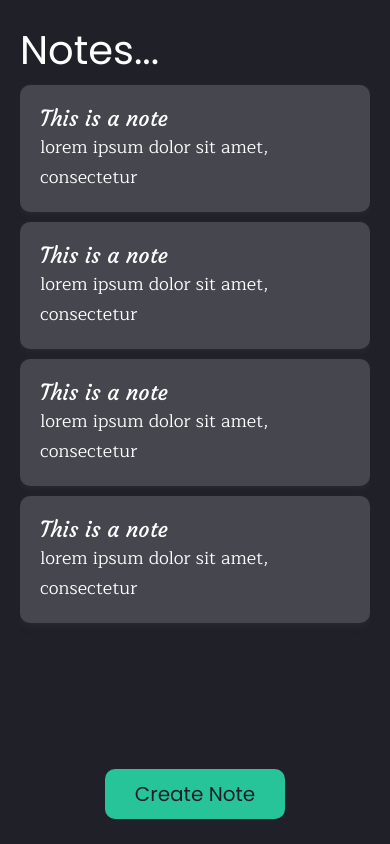
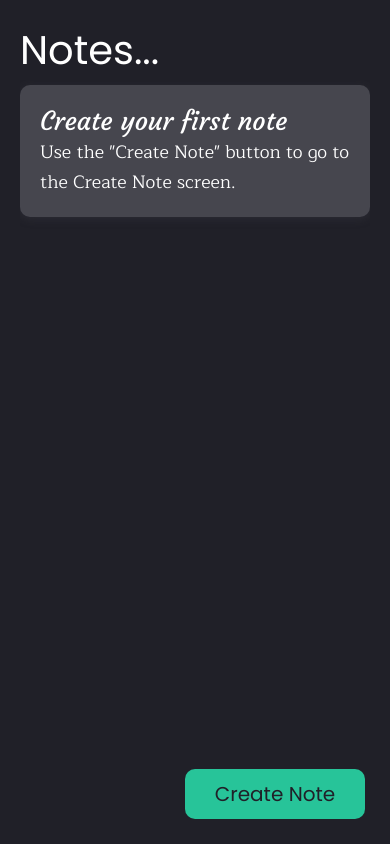
Before and after one commit to lcgaravito/easy-notes, a React Native app: screen / in a window 390 px wide. Built offline with nearby package versions, Linux system fonts and the light colour scheme.

Commit message:
device orientation

```diff
--- a/App.tsx
+++ b/App.tsx
@@ -1,7 +1,7 @@
 import { StatusBar } from "expo-status-bar";
 import { useFonts } from "expo-font";
-import { useState } from "react";
-import { SafeAreaView, StyleSheet } from "react-native";
+import { useEffect, useState } from "react";
+import { Dimensions, SafeAreaView, StyleSheet } from "react-native";
 import CreateNote from "./screens/CreateNote";
 import Notes from "./screens/Notes";
 import colors from "./constants/colors";
@@ -12,23 +12,8 @@ export default function App() {
   const [notes, setNotes] = useState<Note[]>([
     {
       id: 1,
-      title: "This is a note",
-      content: "lorem ipsum dolor sit amet, consectetur",
-    },
-    {
-      id: 2,
-      title: "This is a note",
-      content: "lorem ipsum dolor sit amet, consectetur",
-    },
-    {
-      id: 3,
-      title: "This is a note",
-      content: "lorem ipsum dolor sit amet, consectetur",
-    },
-    {
-      id: 4,
-      title: "This is a note",
-      content: "lorem ipsum dolor sit amet, consectetur",
+      title: "Create your first note",
+      content: 'Use the "Create Note" button to go to the Create Note screen.',
     },
   ]);
   const [loaded] = useFonts({
@@ -37,6 +22,22 @@ export default function App() {
     Courgette: require("./assets/fonts/Courgette-Regular.ttf"),
     Maitree: require("./assets/fonts/Maitree-Regular.ttf"),
   });
+  const [isPortrait, setIsPortrait] = useState<boolean>(true);
+
+  const onPortrait = () => {
+    const dim = Dimensions.get("screen");
+    return dim.height >= dim.width;
+  };
+  const statePortrait = () => {
+    setIsPortrait(onPortrait());
+  };
+  useEffect(() => {
+    const suscription = Dimensions.addEventListener("change", statePortrait);
+
+    return () => {
+      suscription.remove();
+    };
+  }, []);
 
   const addNoteFunction = (title: string, content: string) => {
     setNotes((prevNotes) => [...prevNotes, { id: Date.now(), title, content }]);
@@ -49,9 +50,13 @@ export default function App() {
   return (
     <SafeAreaView style={styles.container}>
       {screen === Screen.NOTES ? (
-        <Notes notes={notes} setScreen={setScreen} />
+        <Notes isPortrait={isPortrait} notes={notes} setScreen={setScreen} />
       ) : (
-        <CreateNote setScreen={setScreen} addNoteFunction={addNoteFunction} />
+        <CreateNote
+          isPortrait={isPortrait}
+          setScreen={setScreen}
+          addNoteFunction={addNoteFunction}
+        />
       )}
       <StatusBar style="light" />
     </SafeAreaView>
--- a/components/Subtitle.tsx
+++ b/components/Subtitle.tsx
@@ -14,7 +14,7 @@ export default Subtitle;
 
 const styles = StyleSheet.create({
   text: {
-    fontSize: 22,
+    fontSize: 26,
     fontFamily: "Courgette",
     color: colors.white,
   },
--- a/screens/CreateNote.tsx
+++ b/screens/CreateNote.tsx
@@ -11,12 +11,18 @@ import {
 import React, { Dispatch, SetStateAction, useState } from "react";
 import { Button, Input, Title } from "../components";
 import { Screen } from "../types";
+import colors from "../constants/colors";
 
 type CreateNoteProps = {
+  isPortrait: boolean;
   setScreen: Dispatch<SetStateAction<Screen>>;
   addNoteFunction: (title: string, content: string) => void;
 };
-const CreateNote = ({ setScreen, addNoteFunction }: CreateNoteProps) => {
+const CreateNote = ({
+  isPortrait,
+  setScreen,
+  addNoteFunction,
+}: CreateNoteProps) => {
   const [noteTitle, setNoteTitle] = useState<string>("");
   const [noteContent, setNoteContent] = useState<string>("");
   const handlerAddNote = () => {
@@ -25,6 +31,7 @@ const CreateNote = ({ setScreen, addNoteFunction }: CreateNoteProps) => {
       setScreen(Screen.NOTES);
     }
   };
+
   return (
     <KeyboardAvoidingView
       behavior={Platform.OS === "ios" ? "padding" : "height"}
@@ -33,20 +40,27 @@ const CreateNote = ({ setScreen, addNoteFunction }: CreateNoteProps) => {
       <ScrollView>
         <TouchableWithoutFeedback onPress={() => Keyboard.dismiss()}>
           <View style={styles.screen}>
-            <Title style={{ fontSize: 40 }}>Create a Note</Title>
+            <Title style={{ fontSize: 40 }}>Create a Note...</Title>
             <Input
               style={styles.noteTitle}
               value={noteTitle}
               onChangeText={setNoteTitle}
+              placeholder="Note Title"
+              placeholderTextColor={colors.gray}
             />
             <Input
               style={[
                 styles.noteContent,
-                { height: Dimensions.get("window").height / 3 },
+                {
+                  height:
+                    Dimensions.get("window").height / (isPortrait ? 3 : 4),
+                },
               ]}
               multiline
               value={noteContent}
               onChangeText={setNoteContent}
+              placeholder="Note Content"
+              placeholderTextColor={colors.gray}
             />
             <View style={styles.buttonContainer}>
               <Button
--- a/screens/Notes.tsx
+++ b/screens/Notes.tsx
@@ -4,11 +4,12 @@ import { Button, Card, Paragraph, Subtitle, Title } from "../components";
 import { Note, Screen } from "../types";
 
 type NotesProps = {
+  isPortrait: boolean;
   notes: Note[];
   setScreen: Dispatch<SetStateAction<Screen>>;
 };
 
-const Notes = ({ notes, setScreen }: NotesProps) => {
+const Notes = ({ isPortrait, notes, setScreen }: NotesProps) => {
   return (
     <View style={styles.screen}>
       <Title style={{ fontSize: 40 }}>Notes...</Title>
@@ -23,11 +24,11 @@ const Notes = ({ notes, setScreen }: NotesProps) => {
         )}
       />
       <View
-        style={{
-          flexDirection: "row",
-          justifyContent: "space-evenly",
-          width: "100%",
-        }}
+        style={
+          isPortrait
+            ? styles.buttonContainerPortrait
+            : styles.buttonContainerLandscape
+        }
       >
         <Button
           title="Create Note"
@@ -47,4 +48,14 @@ const styles = StyleSheet.create({
     padding: 20,
     justifyContent: "center",
   },
+  buttonContainerPortrait: {
+    flexDirection: "row",
+    justifyContent: "space-evenly",
+    width: "100%",
+    marginTop: 15,
+  },
+  buttonContainerLandscape: {
+    flexDirection: "row",
+    justifyContent: "flex-end",
+  },
 });
```
